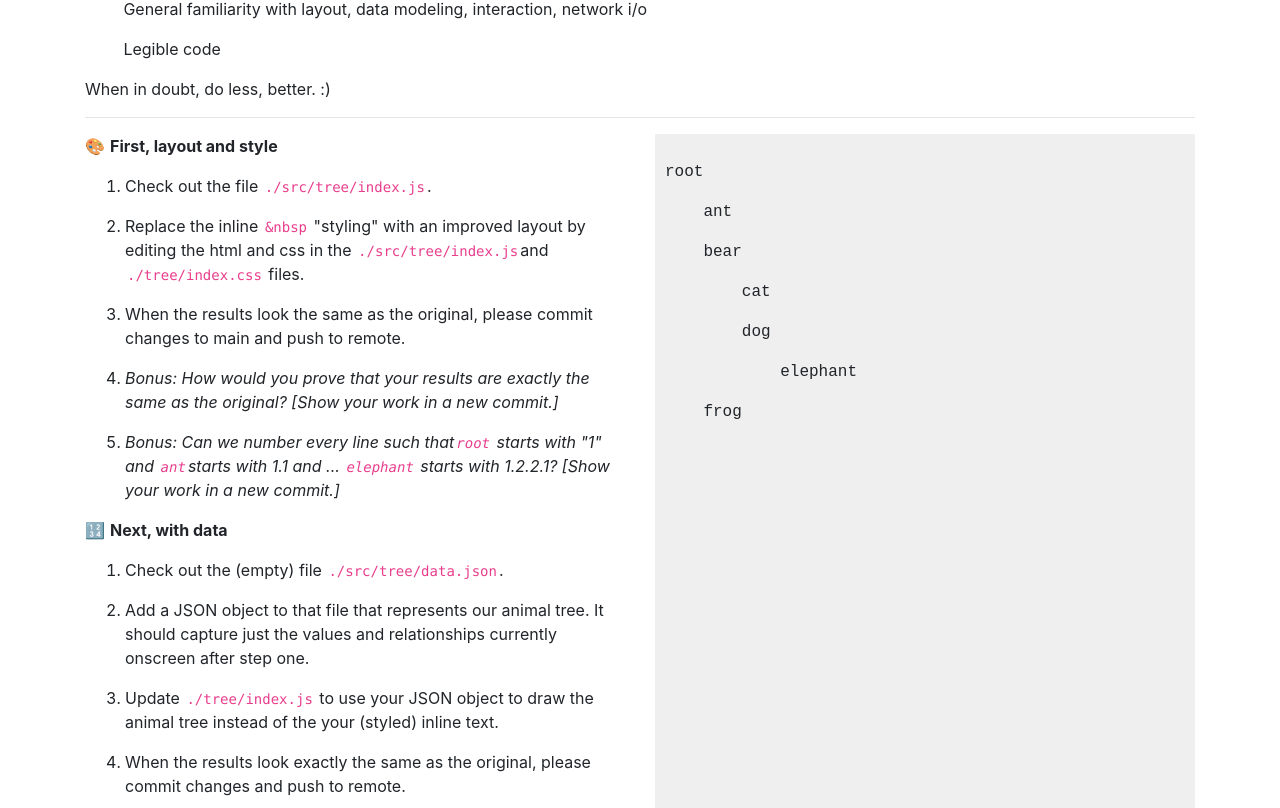
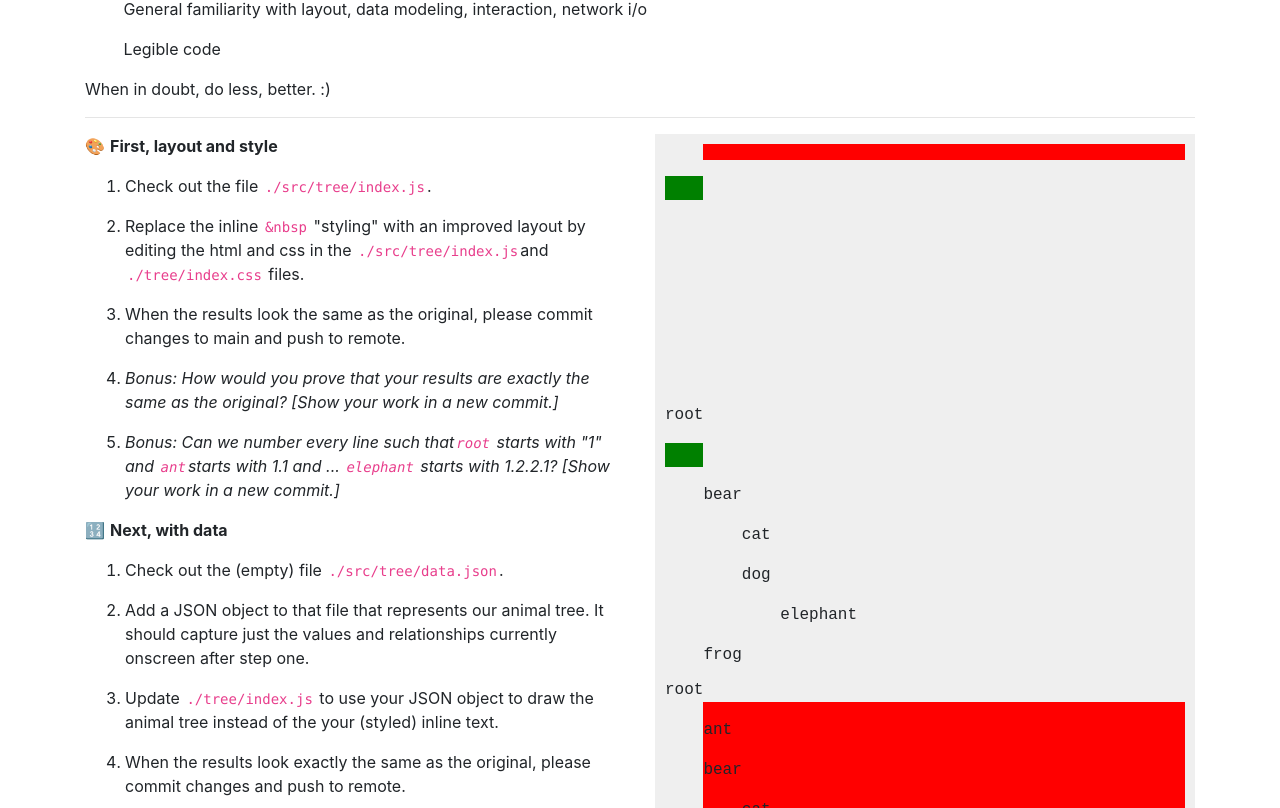
Before and after one commit to realisticattorney/zoolatech-test, a React (Create React App) app: page / in a window 1280 px wide. Shown: the part 452-1260 px from the top of the page. Built offline with nearby package versions, Linux system fonts and the light colour scheme.

Commit message:
Complete bonus 1.4

```diff
--- a/src/tree/index.css
+++ b/src/tree/index.css
@@ -1,6 +1,7 @@
 .tree {
   background-color: #efefef;
-  height: 100%;
+  height: 14%;
+  /* should be 100% */
   padding: 10px;
   font-family: monospace;
 }
@@ -20,3 +21,16 @@ li {
 ul {
   padding-inline-start: 38.4062px;
 }
+
+.fourFixedSpaces {
+  display: flex;
+  width: min-content;
+}
+
+.fourFixedSpaces {
+  background-color: green;
+}
+.newMarkupSpace {
+  background-clip: content-box;
+  background-color: red;
+}
--- a/src/tree/index.js
+++ b/src/tree/index.js
@@ -1,12 +1,49 @@
 import './index.css';
+import React, { useEffect, useState } from 'react';
+export default function Tree() {
+  useEffect(() => {
+    let el = document.querySelector('.fourFixedSpaces');
+    let compStyles = window.getComputedStyle(el);
+    console.log('.fourFixedSpaces', compStyles.width);
 
-export default function Tree() {
+    let el2 = document.querySelector('.newMarkupSpace');
+    let compStyles2 = window.getComputedStyle(el2);
+    console.log('newMarkupSpace', compStyles2['padding-inline-start']);
+
+    if (compStyles.width !== compStyles2['padding-inline-start']) {
+      console.log('different');
+    } else {
+      console.log('same');
+    }
+  }, []);
+
   return (
+    <>
+      <div className="tree">
+        <ul>
+          <ul className="newMarkupSpace">
+            <li></li>
+          </ul>
+        </ul>
+        <p className="fourFixedSpaces">&nbsp;&nbsp;&nbsp;&nbsp;</p>
+      </div>
+      <div className="tree">
+        <p>root</p>
+        <p className="fourFixedSpaces">&nbsp;&nbsp;&nbsp;&nbsp;</p>
+        <p>&nbsp;&nbsp;&nbsp;&nbsp;bear</p>
+        <p>&nbsp;&nbsp;&nbsp;&nbsp;&nbsp;&nbsp;&nbsp;&nbsp;cat</p>
+        <p>&nbsp;&nbsp;&nbsp;&nbsp;&nbsp;&nbsp;&nbsp;&nbsp;dog</p>
+        <p>
+          &nbsp;&nbsp;&nbsp;&nbsp;&nbsp;&nbsp;&nbsp;&nbsp;&nbsp;&nbsp;&nbsp;&nbsp;elephant
+        </p>
+        <p>&nbsp;&nbsp;&nbsp;&nbsp;frog</p>
+      </div>
+
       <div className="tree">
         <ul>
           <li>
             root
-          <ul>
+            <ul className="newMarkupSpace">
               <li>ant</li>
               <li>
                 bear
@@ -25,5 +62,6 @@ export default function Tree() {
           </li>
         </ul>
       </div>
+    </>
   );
 }
```
Lines whose indentation alone changed are shown as unchanged.
